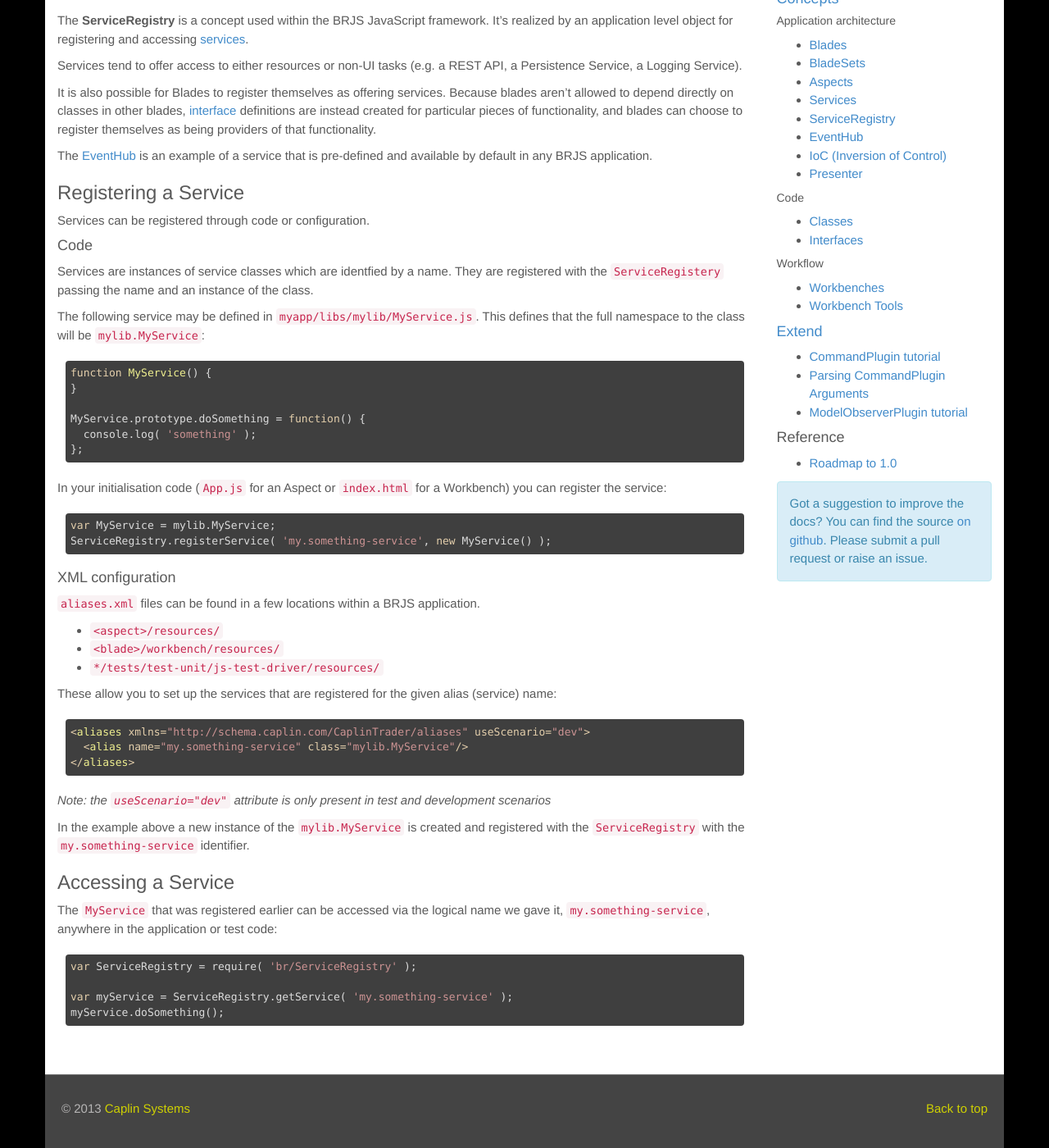
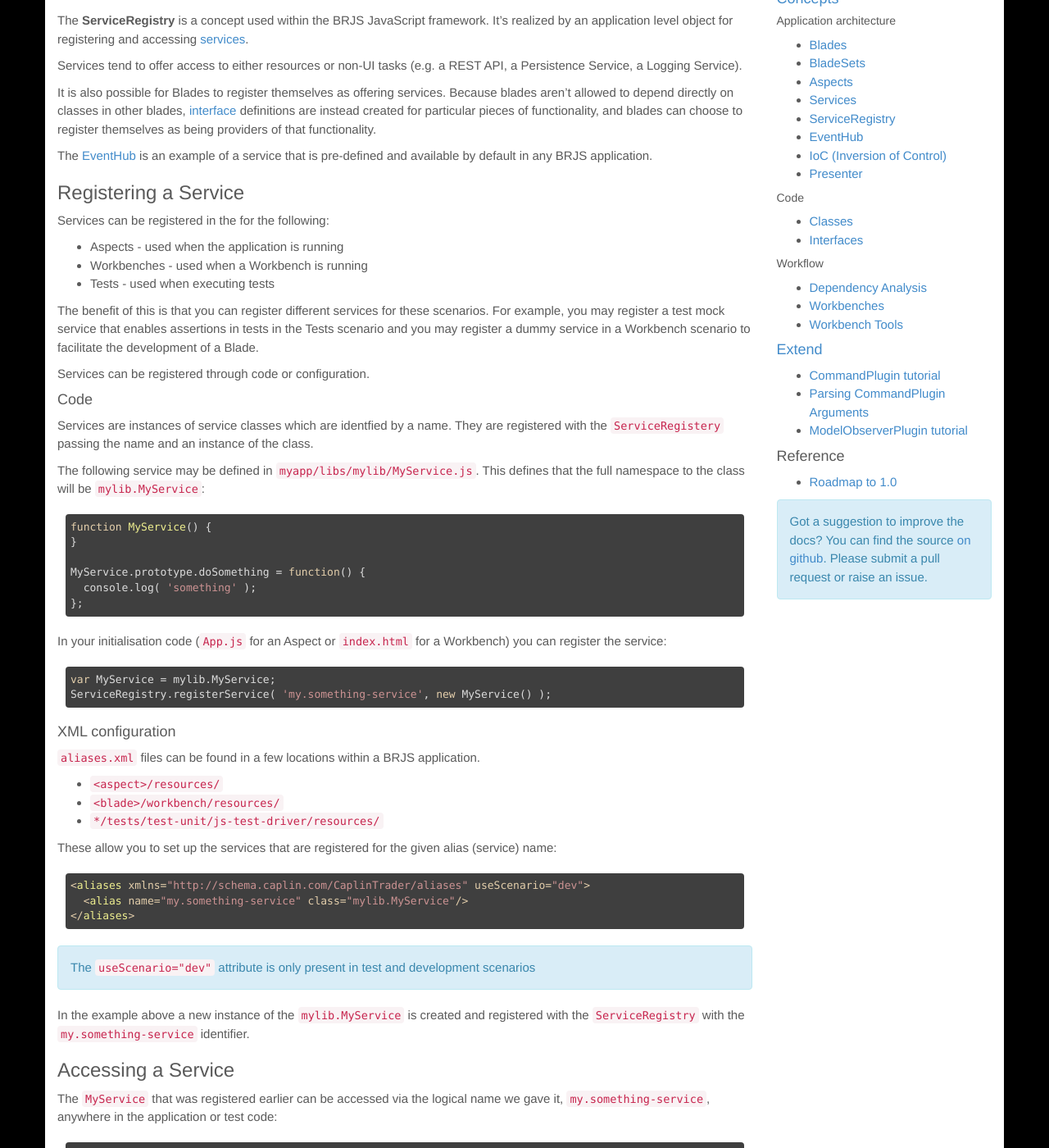
Before and after one commit to BladeRunnerJS/brjs-site, a Jekyll site: the page built from docs/concepts/service_registry.md, in a window 1280 px wide and 1400 px high, scrolled down 221 px. Shown: the whole window at 82% size. Built offline with Jekyll 4.4.1, drawn with Linux system fonts in a browser that asks for light colours; Markdown is read by kramdown in place of the engine named in the settings; some of the changed text lies outside the part shown.

Commit message:
Where services are registered and why
* Updated doc ToC
* Added dependency analysis placeholder
* IoC placeholder

````diff
--- a/_layouts/docs.html
+++ b/_layouts/docs.html
@@ -38,7 +38,7 @@ template: docs
 				<li><a href="/docs/concepts/service_registry/">ServiceRegistry</a></li>
 				<li><a href="/docs/concepts/event_hub/">EventHub</a></li>
 				<li><a href="/docs/concepts/ioc/">IoC (Inversion of Control)</a></li>
-				<li><a href="/docs/concepts/ioc/">Presenter</a></li>
+				<li><a href="/docs/concepts/presenter/">Presenter</a></li>
 			</ul>
 
 			<h5>Code</h5>
@@ -49,6 +49,7 @@ template: docs
 
 			<h5>Workflow</h5>
 			<ul>
+				<li><a href="/docs/concepts/dependency_analysis/">Dependency Analysis</a></li>
 				<li><a href="/docs/concepts/workbenches/">Workbenches</a></li>
 				<li><a href="/docs/concepts/workbench_tools/">Workbench Tools</a></li>
 			</ul>
--- a/docs/concepts/service_registry.md
+++ b/docs/concepts/service_registry.md
@@ -13,6 +13,14 @@ It is also possible for Blades to register themselves as offering services. Beca
 The [EventHub](/docs/concepts/event_hub/) is an example of a service that is pre-defined and available by default in any BRJS application.
 
 ### Registering a Service
+
+Services can be registered in the for the following:
+
+* Aspects - used when the application is running
+* Workbenches - used when a Workbench is running
+* Tests - used when executing tests
+
+The benefit of this is that you can register different services for these scenarios. For example, you may register a test mock service that enables assertions in tests in the Tests scenario and you may register a dummy service in a Workbench scenario to facilitate the development of a Blade.
 
 Services can be registered through code or configuration.
 
@@ -54,7 +62,9 @@ These allow you to set up the services that are registered for the given alias (
 </aliases>
 ```
 
-*Note: the `useScenario="dev"` attribute is only present in test and development scenarios*
+<div class="alert alert-info">
+  <p>The <code>useScenario="dev"</code> attribute is only present in test and development scenarios</p>
+</div>
 
 In the example above a new instance of the `mylib.MyService` is created and registered with the `ServiceRegistry` with the `my.something-service` identifier.
 
@@ -68,3 +78,7 @@ var ServiceRegistry = require( 'br/ServiceRegistry' );
 var myService = ServiceRegistry.getService( 'my.something-service' );
 myService.doSomething();
 ```
+
+<div class="alert alert-info">
+  <p>If a service is defined in an <code>aliases.xml</code> but is not retrieved from the <code>ServiceRegistry</code> in any application or test code, the BRJS dependency analysis system will notice this and therefore not register it with the ServiceRegistry. Please see <a href="/docs/concepts/dependency_analysis/">Dependency Analysis</a> for more information.</p>
+</div>
````
Also changed, not shown: docs/concepts/dependency_analysis.md (added, +7 -0 lines), docs/concepts/ioc.md (+2 -0 lines).
